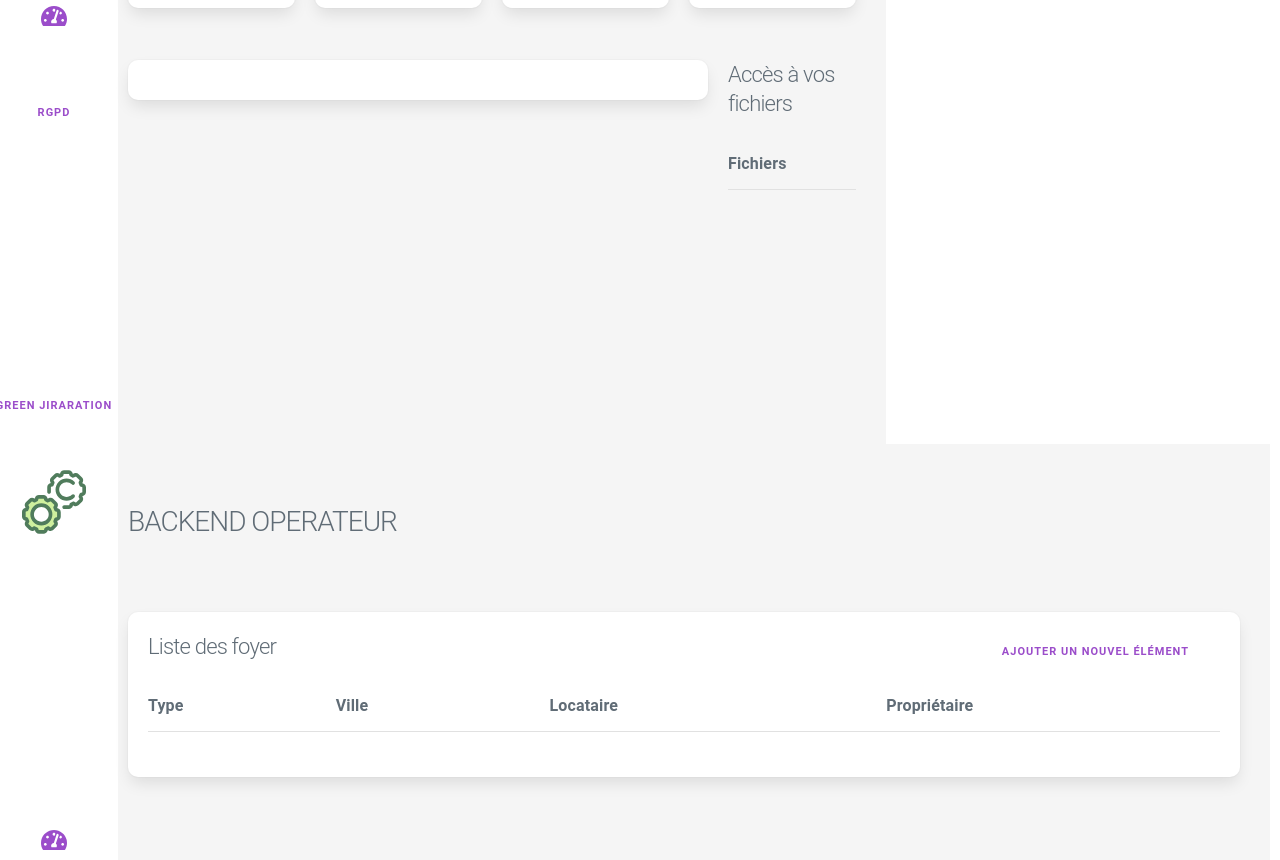
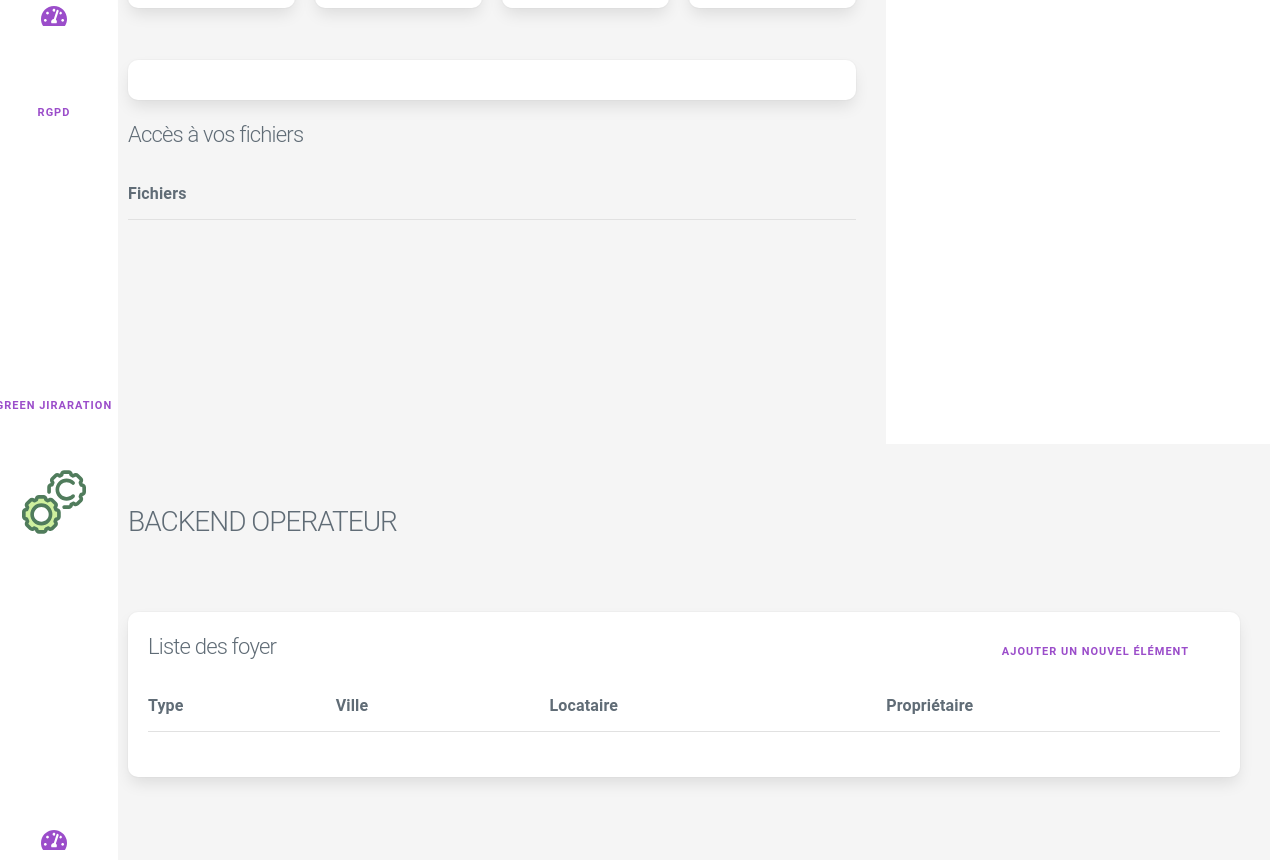
Before and after one commit to DKFN/D4G, a website built with Parcel: page frontend/src/index.html in a window 1280 px wide. Shown: the part 1956-2816 px from the top of the page. Built offline with nearby package versions, Linux system fonts and the light colour scheme; no server answers.

Commit message:
Centred graph

```diff
--- a/frontend/src/index.html
+++ b/frontend/src/index.html
@@ -130,10 +130,12 @@
                     </div>
                 </div>
                 <br><br>
-                <div class="row">
+                <div class="row" style="margin-bottom: 10px; text-align: center">
                     <div class="column" style="min-width: 600px;">
                         <div id="userchart" class="box column-offset-10"></div>
                     </div>
+                </div>
+                <div class="row">
                     <div class="column">
                         <h4>Accès à vos fichiers</h4>
                         <table id="access-files-dashboard">
```
